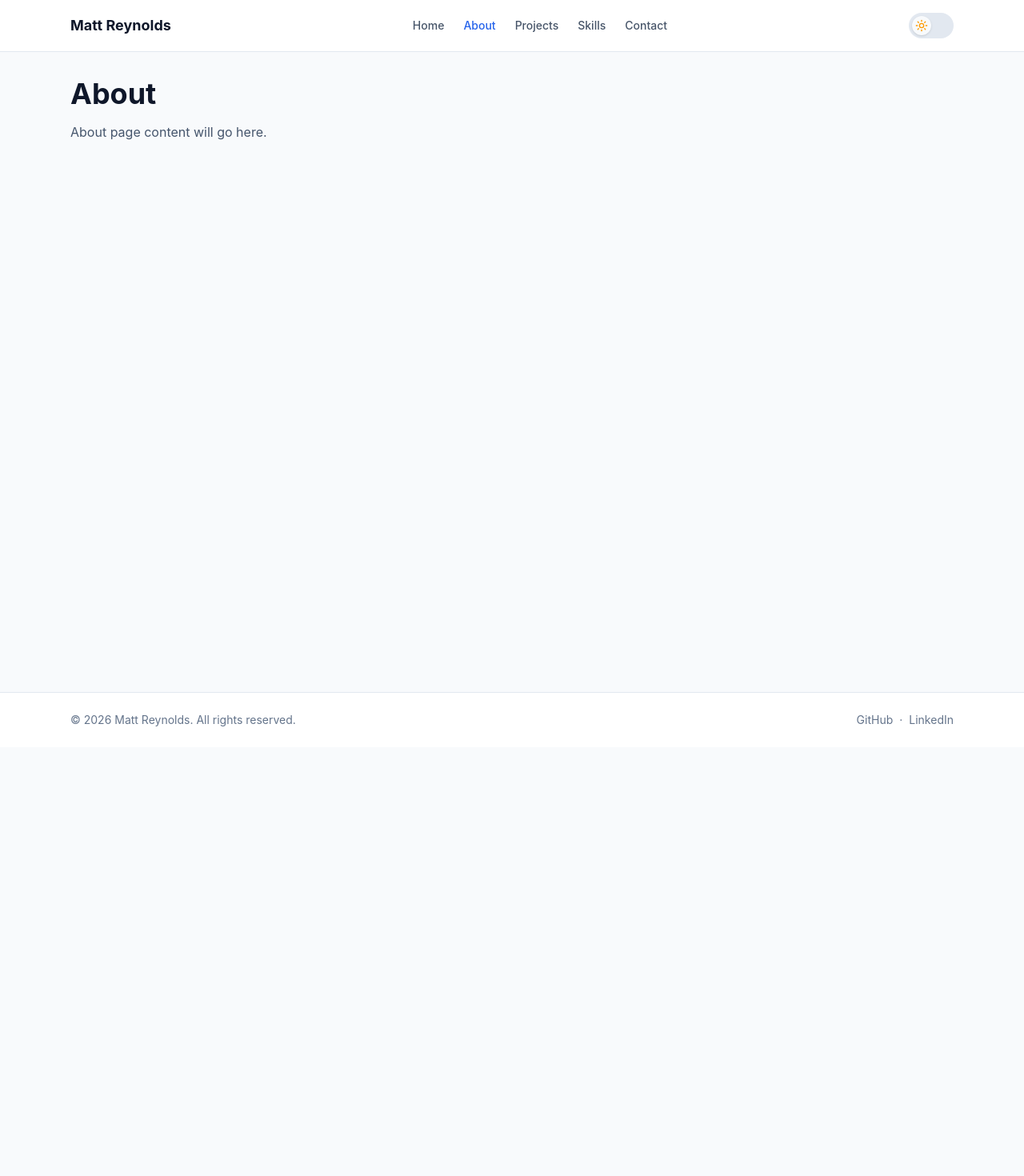
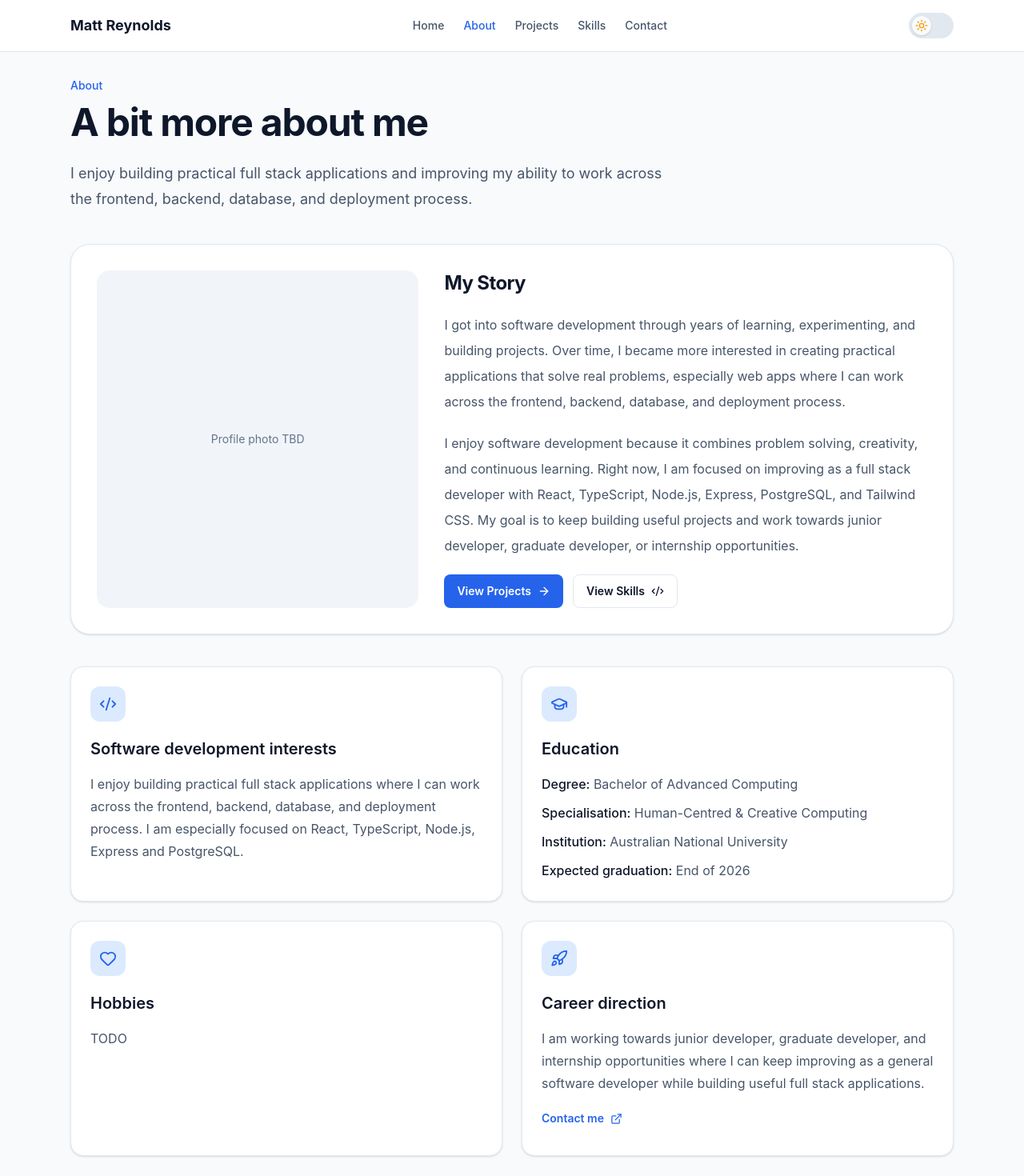
Before and after one commit to mattxreynolds/Portfolio, a React (Vite) app: page /about in a window 1280 px wide. Shown: the top 1470 px of the page at 80% size. Before the commit the page ends 934 px from the top, so only its background shows below. Built offline with nearby package versions, Linux system fonts and the light colour scheme.

Commit message:
Add AboutCard, AboutCardsGrid and MyStory components with profile details and integrate into About page

```diff
--- /dev/null
+++ b/src/components/about/AboutCard.tsx
@@ -0,0 +1,23 @@
+import type { ReactNode } from 'react';
+
+type AboutCardProps = {
+  icon: ReactNode;
+  title: string;
+  children: ReactNode;
+};
+
+function AboutCard({ icon, title, children }: AboutCardProps) {
+  return (
+    <article className='flex h-full min-h-65 flex-col rounded-2xl border border-border bg-surface p-6 shadow-sm'>
+      <div className='mb-5 flex h-11 w-11 items-center justify-center rounded-xl bg-accent-soft text-accent'>
+        {icon}
+      </div>
+
+      <h2 className='text-xl font-semibold text-text-primary'>{title}</h2>
+
+      <div className='mt-4 leading-7 text-text-secondary'>{children}</div>
+    </article>
+  );
+}
+
+export default AboutCard;
--- /dev/null
+++ b/src/components/about/AboutCardsGrid.tsx
@@ -0,0 +1,64 @@
+import { Code2, ExternalLink, GraduationCap, Heart, Rocket } from 'lucide-react';
+import AboutCard from './AboutCard';
+import { profile } from '../../data/profile';
+import { Link } from 'react-router';
+
+function AboutCardsGrid() {
+  return (
+    <section className='grid auto-rows-fr gap-6 md:grid-cols-2'>
+      <AboutCard icon={<Code2 size={22} />} title='Software development interests'>
+        <p>
+          I enjoy building practical full stack applications where I can work across the frontend,
+          backend, database, and deployment process. I am especially focused on React, TypeScript,
+          Node.js, Express and PostgreSQL.
+        </p>
+      </AboutCard>
+
+      <AboutCard icon={<GraduationCap size={22} />} title='Education'>
+        <div className='space-y-2'>
+          <p>
+            <span className='font-medium text-text-primary'>Degree:</span>{' '}
+            {profile.education.degree}
+          </p>
+
+          <p>
+            <span className='font-medium text-text-primary'>Specialisation:</span>{' '}
+            {profile.education.specialisation}
+          </p>
+
+          <p>
+            <span className='font-medium text-text-primary'>Institution:</span>{' '}
+            {profile.education.institution}
+          </p>
+
+          <p>
+            <span className='font-medium text-text-primary'>Expected graduation:</span>{' '}
+            {profile.education.graduation}
+          </p>
+        </div>
+      </AboutCard>
+
+      <AboutCard icon={<Heart size={22} />} title='Hobbies'>
+        <p>TODO</p>
+      </AboutCard>
+
+      <AboutCard icon={<Rocket size={22} />} title='Career direction'>
+        <p>
+          I am working towards junior developer, graduate developer, and internship opportunities
+          where I can keep improving as a general software developer while building useful full
+          stack applications.
+        </p>
+
+        <Link
+          to='/contact'
+          className='mt-5 inline-flex items-center gap-2 text-sm font-semibold text-accent hover:text-accent-hover'
+        >
+          Contact me
+          <ExternalLink size={15} />
+        </Link>
+      </AboutCard>
+    </section>
+  );
+}
+
+export default AboutCardsGrid;
--- /dev/null
+++ b/src/components/about/MyStory.tsx
@@ -0,0 +1,64 @@
+import { Link } from 'react-router';
+import { profile } from '../../data/profile';
+import { ArrowRight, Code2 } from 'lucide-react';
+
+function MyStory() {
+  return (
+    <section className='grid gap-8 rounded-3xl border border-border bg-surface p-6 shadow-sm lg:grid-cols-[0.8fr_1.2fr] lg:p-8'>
+      <div className='overflow-hidden rounded-2xl bg-surface-muted'>
+        {profile.photoUrl ? (
+          <img
+            src={profile.photoUrl}
+            alt={`${profile.name} profile`}
+            className='h-full min-h-80 w-full object-cover'
+          />
+        ) : (
+          <div className='flex min-h-80 h-full items-center justify-center text-center text-sm text-text-muted'>
+            Profile photo TBD
+          </div>
+        )}
+      </div>
+
+      <div className='flex flex-col justify-center'>
+        <h2 className='text-2xl font-bold tracking-tight text-text-primary'>My Story</h2>
+
+        <div className='mt-5 space-y-5 text-base leading-8 text-text-secondary'>
+          <p>
+            I got into software development through years of learning, experimenting, and building
+            projects. Over time, I became more interested in creating practical applications that
+            solve real problems, especially web apps where I can work across the frontend, backend,
+            database, and deployment process.
+          </p>
+
+          <p>
+            I enjoy software development because it combines problem solving, creativity, and
+            continuous learning. Right now, I am focused on improving as a full stack developer with
+            React, TypeScript, Node.js, Express, PostgreSQL, and Tailwind CSS. My goal is to keep
+            building useful projects and work towards junior developer, graduate developer, or
+            internship opportunities.
+          </p>
+        </div>
+
+        <div className='mt-5 flex flex-wrap gap-3'>
+          <Link
+            to='/projects'
+            className='inline-flex items-center gap-2 rounded-lg bg-accent px-4 py-2.5 text-sm font-semibold text-white transition hover:bg-accent-hover'
+          >
+            View Projects
+            <ArrowRight size={16} />
+          </Link>
+
+          <Link
+            to='/skills'
+            className='inline-flex items-center gap-2 rounded-lg border border-border px-4 py-2.5 text-sm font-semibold text-text-primary transition hover:bg-surface-muted'
+          >
+            View Skills
+            <Code2 size={16} />
+          </Link>
+        </div>
+      </div>
+    </section>
+  );
+}
+
+export default MyStory;
--- a/src/data/profile.ts
+++ b/src/data/profile.ts
@@ -21,6 +21,7 @@ const socials = [
 
 export const profile = {
   name: 'Matt Reynolds',
+  photoUrl: '',
   role: 'Computer Science Student & Aspiring Full Stack Developer',
   location: 'Canberra, Australia',
   email: 'matt.j.reynolds@iinet.net.au',
@@ -31,9 +32,9 @@ export const profile = {
   shortIntro:
     'I enjoy building practical full stack applications and improving my ability to work across the frontend, backend, database, and deployment process.',
   education: {
-    degree: 'Computer Science',
+    degree: 'Bachelor of Advanced Computing',
+    specialisation: 'Human-Centred & Creative Computing',
     institution: 'Australian National University',
     graduation: 'End of 2026'
-  },
-  hobbies: ['TBD']
+  }
 };
--- a/src/pages/About.tsx
+++ b/src/pages/About.tsx
@@ -1,9 +1,24 @@
+import { profile } from '../data/profile';
+import AboutCardsGrid from '../components/about/AboutCardsGrid';
+import MyStory from '../components/about/MyStory';
+
 function About() {
   return (
-    <section>
-      <h1 className='text-4xl font-bold'>About</h1>
-      <p className='mt-4 text-slate-600 dark:text-slate-300'>About page content will go here.</p>
-    </section>
+    <div className='space-y-10'>
+      <section>
+        <p className='text-sm font-medium text-accent'>About</p>
+
+        <h1 className='mt-3 text-4xl font-bold tracking-tight text-text-primary sm:text-5xl'>
+          A bit more about me
+        </h1>
+
+        <p className='mt-6 max-w-3xl text-lg leading-8 text-text-secondary'>{profile.shortIntro}</p>
+      </section>
+
+      <MyStory />
+
+      <AboutCardsGrid />
+    </div>
   );
 }
 
```
